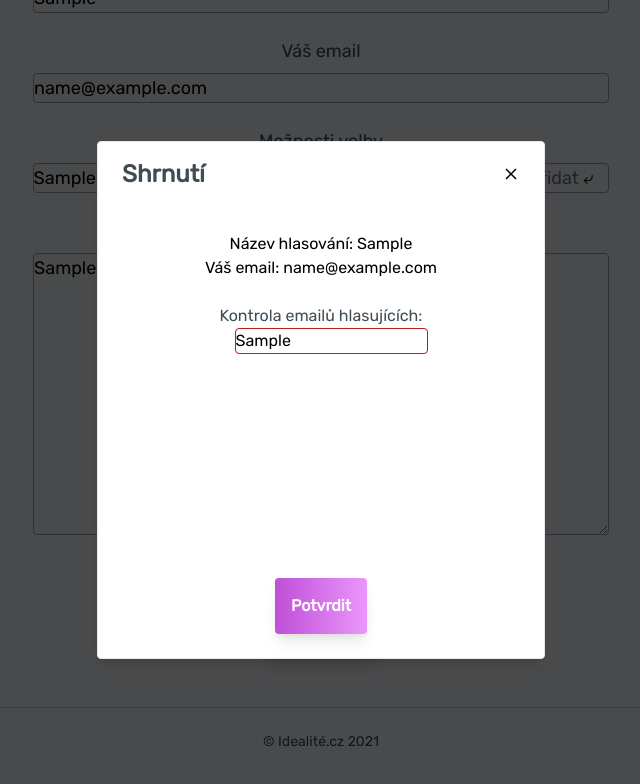
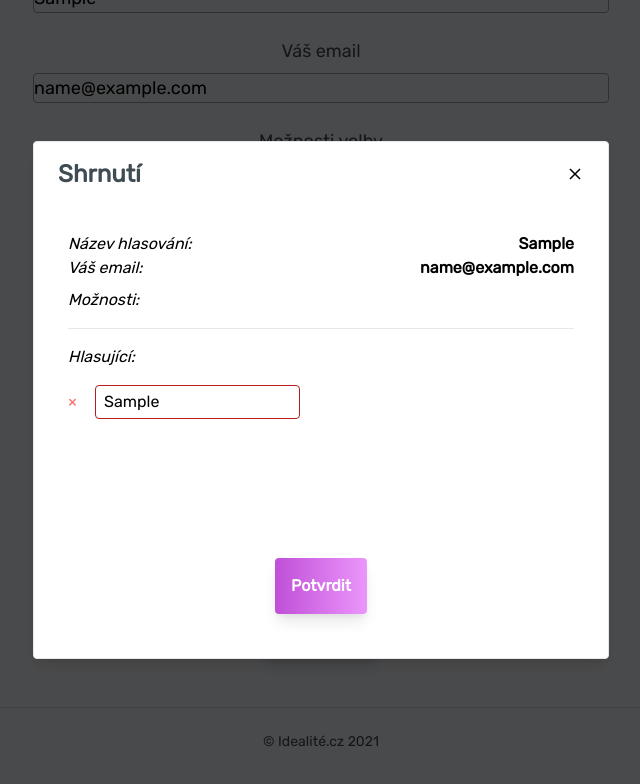
Before and after one commit to Idealiste-cz/ideal-voting-frontend, a Vue app: page / in a window 1280 px wide. Both pictures are taken after typing "Sample", "name@example.com", "Sample", "Sample" into the empty fields and a click on the button "Pokračovat". Shown: the part 405-1189 px from the top of the page, without its empty margins (319-959 px from the left). Built offline with nearby package versions, Linux system fonts and the light colour scheme.

Commit message:
validation styling

```diff
--- a/src/views/partials/NewBallot.vue
+++ b/src/views/partials/NewBallot.vue
@@ -10,7 +10,7 @@
                     type="text"
                     v-model="ballotName"
                     id="ballotName"
-                    class="border border-gray-400 rounded bg-transparent w-3/4" required>
+                    class="focus:outline-none border border-gray-400 rounded bg-transparent w-3/4" required>
             </div>
         </div>
         <div class="text-lg text-center mb-6" id="form-email">
@@ -19,13 +19,14 @@
             </div>
             <div>
                 <input
+                    id="ballotAdminEmail"
                     type="email"
                     v-model="ballotAdminEmail"
                     @input="checkEmailValidity"
-                    id="ballotAdminEmail"
-                    class="border border-gray-400 rounded bg-transparent w-3/4"
+                    class="focus:outline-none border border-gray-400 rounded bg-transparent w-3/4"
                     :class="{ 'border-red-700' : invalidEmail }"
-                    required>
+                    required
+                >
             </div>
         </div>
 
@@ -38,7 +39,7 @@
                         type="text"
                         v-model="ballotOptionInput"
                         id="ballotOptionInput"
-                        class="-ml-4 border rounded border-gray-400 rounded bg-transparent w-3/4"
+                        class="focus:outline-none -ml-4 border rounded border-gray-400 rounded bg-transparent w-3/4"
                         @keyup.enter="pushToOptions"
                     >
                     <button @click.prevent="pushToOptions" class="-ml-20 text-gray-500 hover:text-green-600">Přidat</button> ⤶
@@ -47,7 +48,7 @@
                 <button
                     v-for="bo in Object.entries(ballotOptions)"
                     :key="bo[0]"
-                    class="green-gradient p-2 m-1 rounded shadow-sm"
+                    class="focus:outline-none green-gradient p-2 m-1 rounded shadow-sm"
                     @click.prevent
                 >
                     <span class="font-bold pointer-events-none">{{ bo[1] }}</span>
@@ -65,7 +66,7 @@
                     v-model="ballotVotersInput"
                     id="ballotVotersInput"
                     rows="10"
-                    class="border rounded border-gray-400 rounded bg-transparent w-3/4"
+                    class="focus:outline-none border rounded border-gray-400 rounded bg-transparent w-3/4"
                 ></textarea>
                 <p class="text-sm italic pl-12 pr-12">
                     *Nezapomeňte zadat i svůj, pokud patříte mezi hlasující.
--- a/src/views/partials/NewBallotValidation.vue
+++ b/src/views/partials/NewBallotValidation.vue
@@ -4,7 +4,7 @@
 		style="background: rgba(0,0,0,.7);"
 	>
 		<div
-			class="border border-teal-500 shadow-lg modal-container bg-white w-11/12 md:max-w-md mx-auto rounded shadow-lg z-50 overflow-y-auto"
+			class="border border-teal-500 shadow-lg modal-container bg-white w-11/12 md:max-w-xl mx-auto rounded shadow-lg z-50 overflow-y-auto"
 
 		>
 			<div class="modal-content py-4 text-left px-6">
@@ -23,21 +23,41 @@
 				</div>
 				<!--Body-->
 				<div class="my-5">
+
 					<div class="scroll">
-                            Název hlasování: {{ data.ballotName }}<br>
-                            Váš email: {{ data.ballotAdminEmail }}<br>
-                            <br>
-                            <h3>Kontrola emailů hlasujících:</h3>
-                            <span v-for="voter in data.ballotVoters" :key="voter.email">
+						<div class="grid grid-cols-2">
+							<div class="text-left italic">Název hlasování:</div>
+							<div class="text-right font-bold break-words">{{ data.ballotName }}</div>
+						</div>
+						<div class="grid grid-cols-2 mb-2">
+							<div class="text-left italic">Váš email:</div>
+							<div class="text-right font-bold break-words">{{ data.ballotAdminEmail }}</div>
+						</div>
+						<div class="grid grid-cols-2 mb-4">
+							<div class="text-left italic">Možnosti:</div>
+							<div class="text-right">
+								<span v-for="option in Object.entries(data.ballotOptions)" :key="option[0]" class="font-bold">
+									{{ option[1] }}<br>
+								</span>
+							</div>
+						</div>
+						<hr class="mb-4">
+						<div class="grid grid-cols-2 mb-4">
+							<div class="text-left italic">Hlasující:</div>
+							<div class="text-right"></div>
+						</div>
+						<div v-for="voter in data.ballotVoters" :key="voter.email" class="mb-4 text-left">
+							<div :id="voter.id">
+								<button @click.prevent="removeVoter(voter.id)" class="text-red-400 hover:text-red-600">×</button>
 								<input
 									type="text"
 									:value="voter.email"
 									:data-voters="voter.id"
 									:class="{ 'border-red-700' : !voter.status }"
-									class="bg-transparent voter-input border rounded"
+									class="focus:outline-none bg-transparent voter-input border rounded ml-2 p-1 pl-2"
 									@input="validateVoterEmailOnFly(voter.id)"
-								> {{ voter.name }}<br>
-                            </span>
+								>
+							</div>
 						</div>
 					</div>
 					<!--Footer-->
@@ -49,6 +69,7 @@
 						>
 							Potvrdit
 						</button>
+					</div>
 				</div>
 			</div>
 		</div>
@@ -92,7 +113,15 @@ export default {
 			if (regexPlainEmail(inputData.value)) {
 				inputData.classList.remove('border-red-700');
 				gsap.to("[data-voters='"+id+"']", {x: 0, duration: 1.00, ease: 'elastic'});
+			} else {
+				inputData.classList.add('border-red-700');
+				gsap.to("[data-voters='"+id+"']", {x: 10, duration: 1.00, ease: 'elastic'});
 			}
+		},
+		async removeVoter(id) {
+			const el = document.getElementById(id);
+			await gsap.to(el, {opacity: 0, duration: 0.5});
+			el.remove();
 		},
 		async setData() {
 			let data = {
```
Lines whose indentation alone changed are shown as unchanged.
